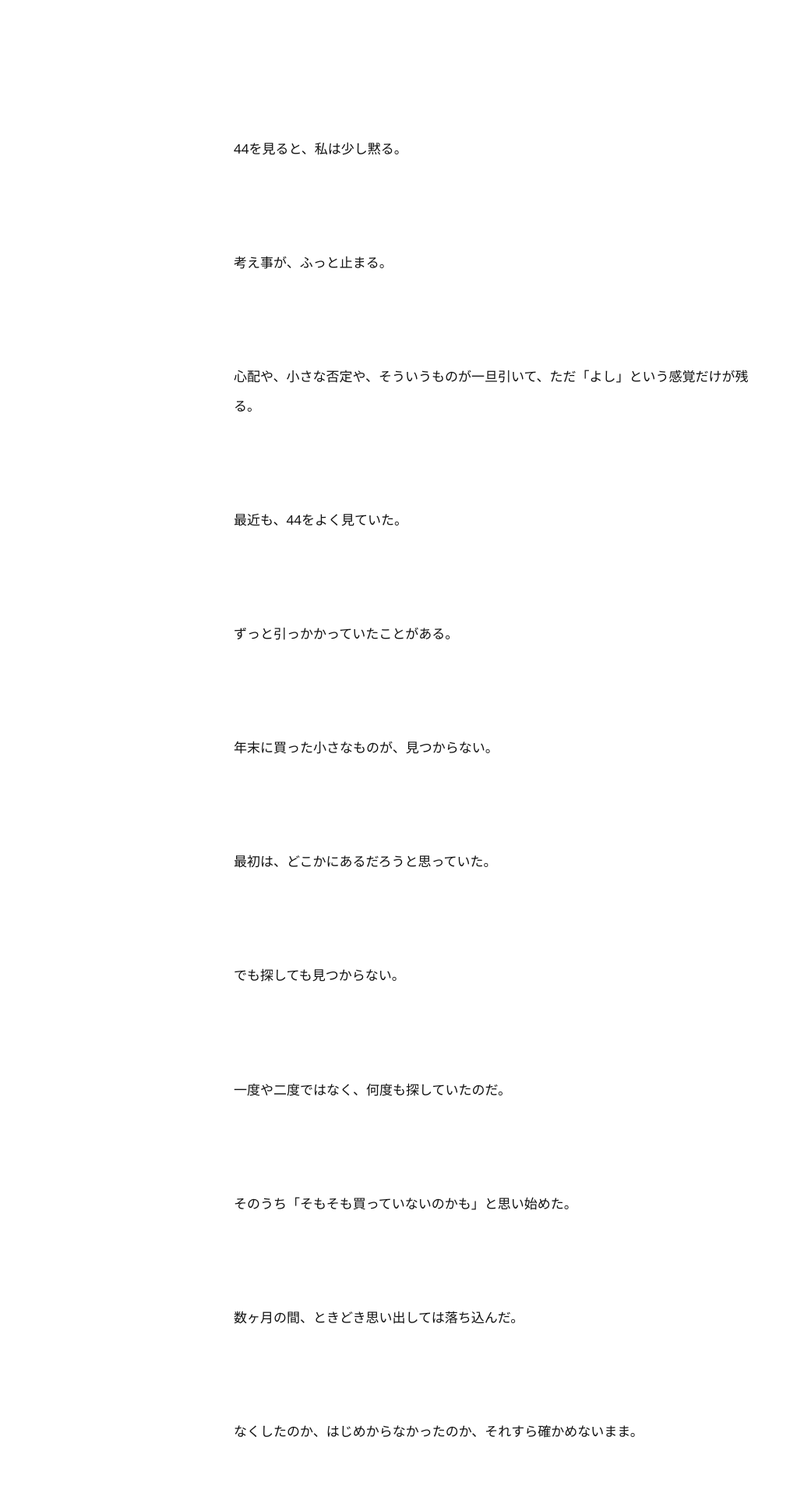
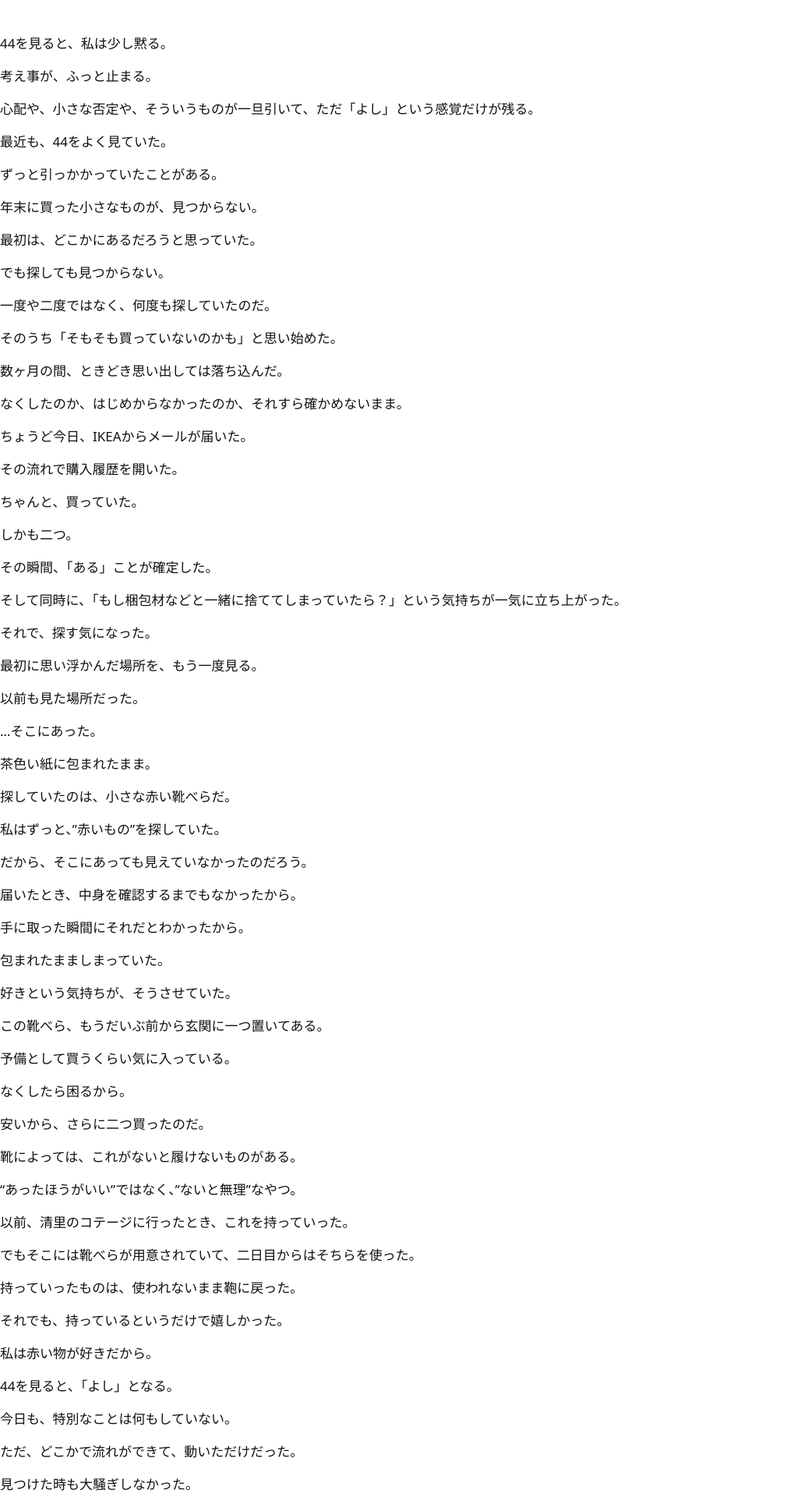
Before and after one commit to ohlucinda/ohlucinda-mobile, a Jekyll site: the page built from _posts/2026-05-01-赤いもの.md, in a window 1280 px wide. Shown: the top 1920 px of the page at 78% size, without its empty margins (0-1023 px from the left). Built offline with Jekyll 4.4.1, drawn with Linux system fonts in a browser that asks for light colours.

Commit message:
Update default.html

```diff
--- a/_layouts/default.html
+++ b/_layouts/default.html
@@ -11,9 +11,9 @@
 
 <body>
 
-<main>
-  {{ content }}
-</main>
+<div class="writes-content">
+　　{{ content }}
+</div>
 
 <div class="footer">
   <div class="touch">
```
